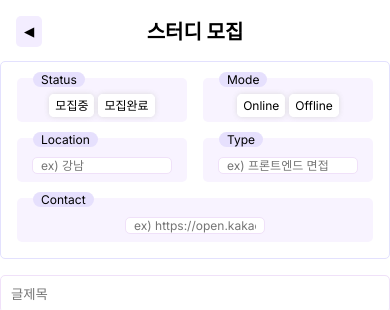
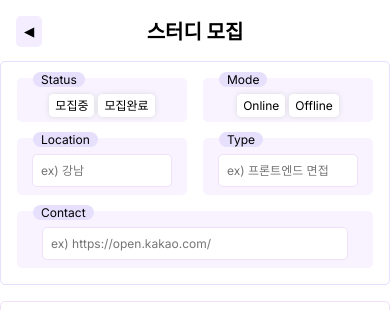
Before and after one commit to haileyham/study-now, a Next.js app: page /study-post/write in a window 390 px wide. Shown: the top 310 px of the page. Built offline with nearby package versions, Linux system fonts and the light colour scheme.

Commit message:
(#7 #8) design : 수정,작성 페이지-info 요소 위치변경으로 인한 input width 조정 및 mobile도 input padding사이즈변경

```diff
--- a/components/writing/page.module.scss
+++ b/components/writing/page.module.scss
@@ -48,6 +48,11 @@
   border-radius: var(--border-radius-s);
   // background-color: rgb(248, 246, 255);
   border: 1px solid rgb(227, 225, 254);
+  .studyContact {
+    input {
+      width: 90%;
+    }
+  }
   div {
     position: relative;
     padding: 1rem 0.5rem 0.5rem 0.5rem;
@@ -59,7 +64,7 @@
     input {
       width: 140px;
       margin: 0 5px;
-      padding: 0 0.5rem;
+      padding: 0.5rem;
       font-size: var(--font-size-s);
       &[type='checkbox'] {
         position: absolute;
@@ -123,7 +128,6 @@
       background-color: #fff;
       input {
         width: 90%;
-        padding: 0.5rem;
       }
       label {
         font-size: var(--font-size-m);
```
